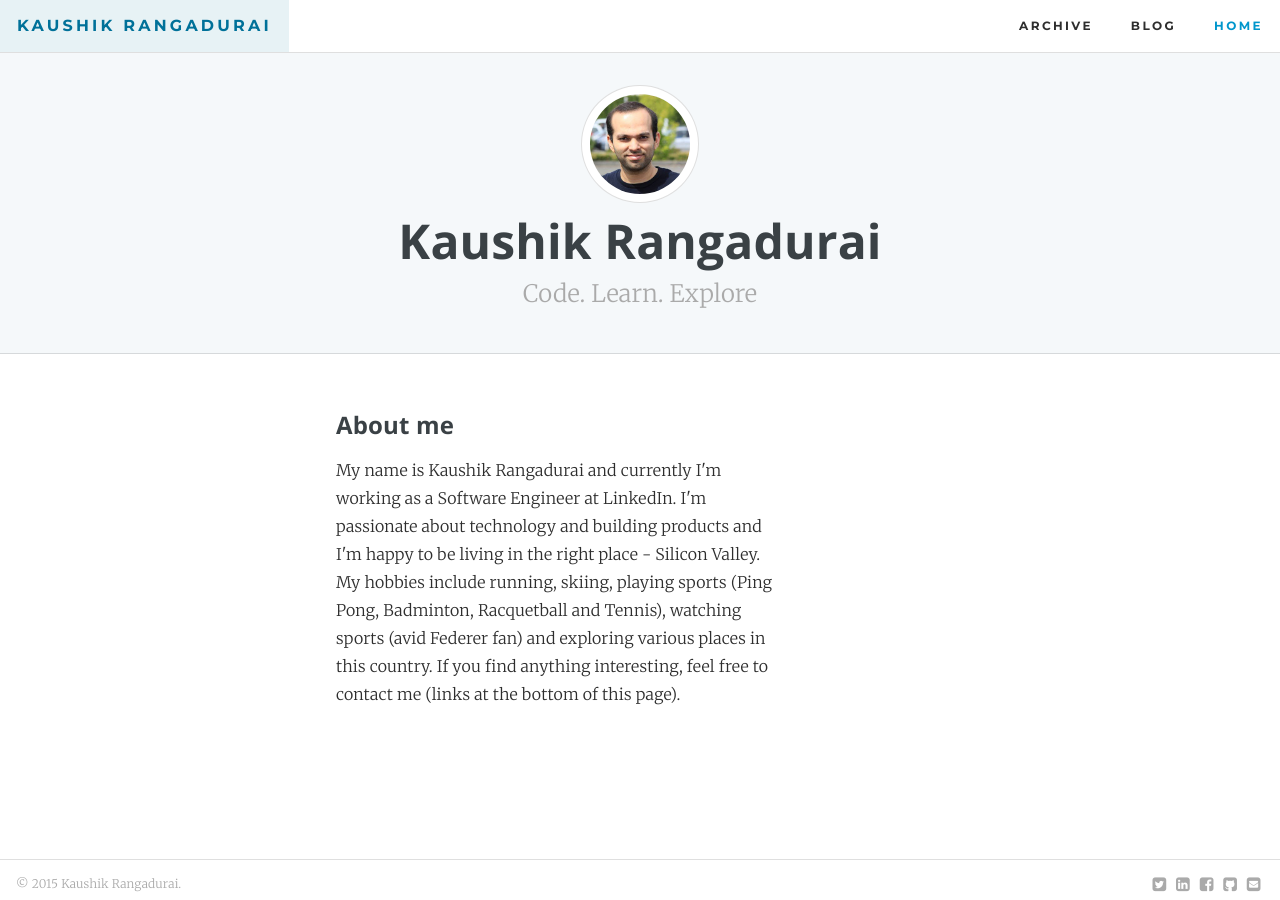
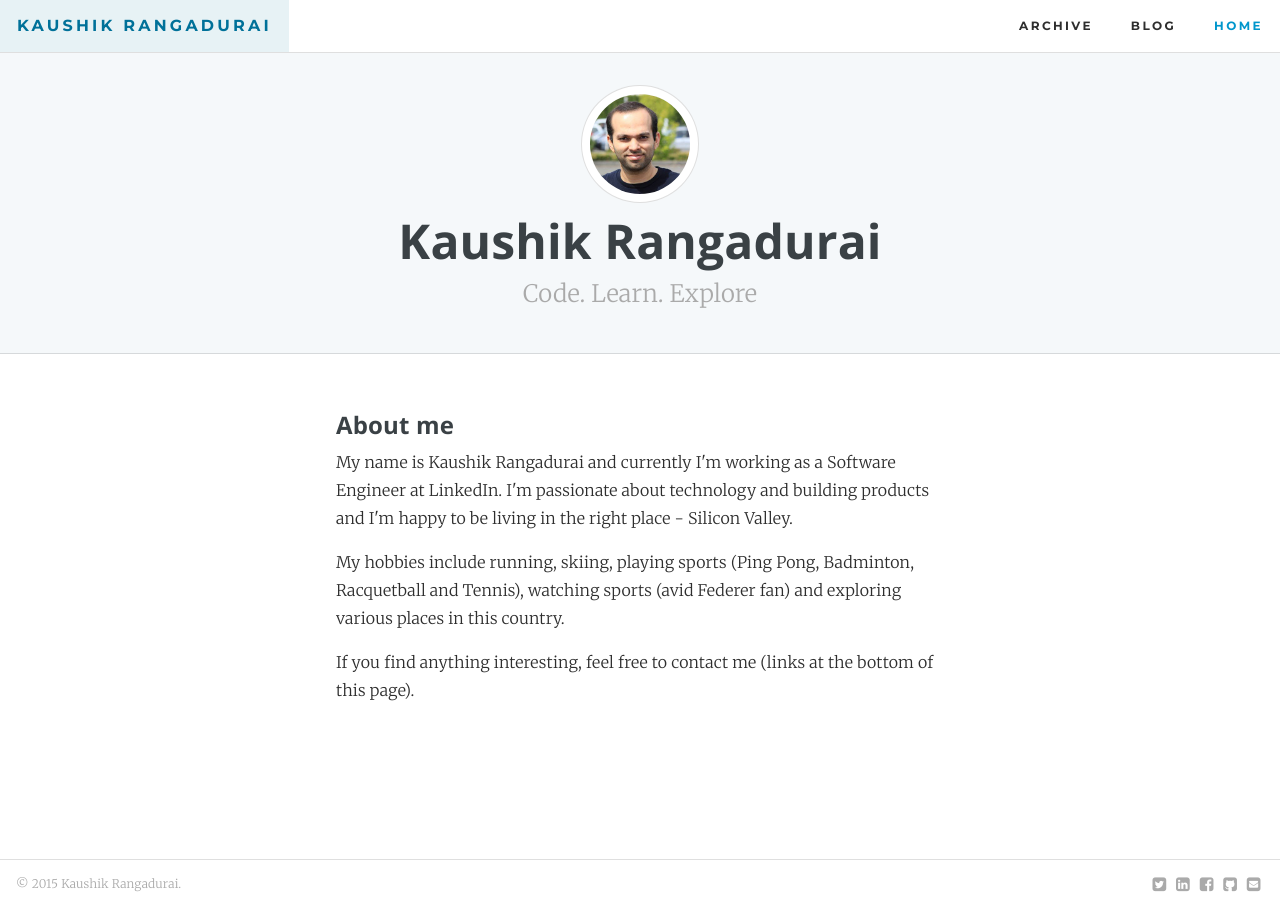
Before and after one commit to kaushik88/kaushik88.github.io, a Jekyll site: the page built from index.html, in a window 1280 px wide. Built offline with Jekyll 4.4.1, drawn with Linux system fonts in a browser that asks for light colours.

Commit message:
Add About me

```diff
--- a/_includes/about.html
+++ b/_includes/about.html
@@ -1,11 +1,13 @@
 <div class="clearfix mxn2">
-  <div class="col sm-col-9 px2">
-    <h3 class="mb2">About me</h3>
+  <div class="col sm-col-12 px2">
+    <h3 class="mb1">About me</h3>
     <p>
       My name is Kaushik Rangadurai and currently I'm working as a Software Engineer at LinkedIn. I'm passionate about technology and building products and I'm happy to be living in the right place - Silicon Valley.
-
+    </p>
+    <p>
       My hobbies include running, skiing, playing sports (Ping Pong, Badminton, Racquetball and Tennis), watching sports (avid Federer fan) and exploring various places in this country.
-
+    </p>
+    <p>
       If you find anything interesting, feel free to contact me (links at the bottom of this page).
     </p>
   </div>
```
